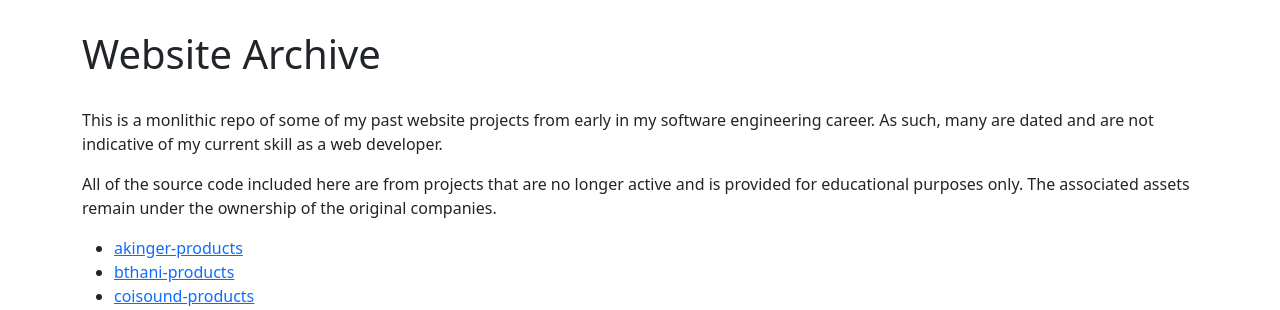
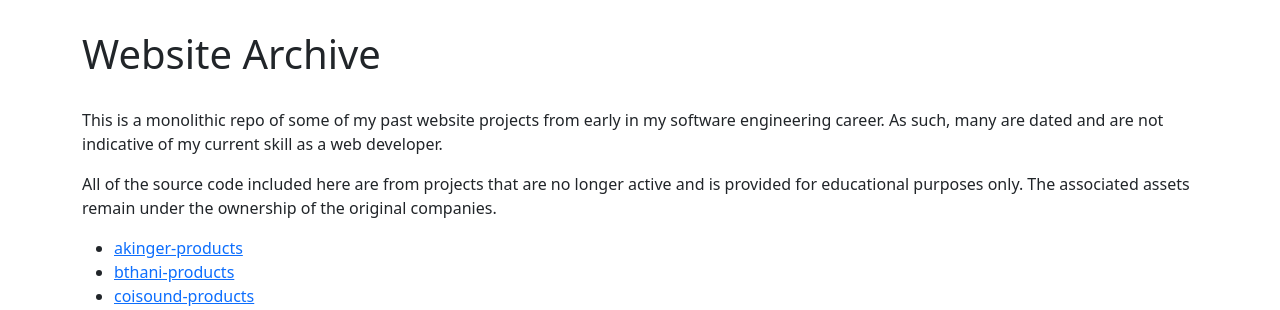
Before and after one commit to Justintime50/website-archive, a PHP site: page / in a window 1280 px wide. Shown: the top 310 px of the page. Run offline with PHP 8.4, Linux system fonts and the light colour scheme.

Commit message:
fix: correct typo

```diff
--- a/src/index.php
+++ b/src/index.php
@@ -15,7 +15,7 @@
     <div class="container">
         <h1>Website Archive</h1>
 
-        <p>This is a monlithic repo of some of my past website projects from early in my software engineering career. As such, many are dated and are not indicative of my current skill as a web developer.</p>
+        <p>This is a monolithic repo of some of my past website projects from early in my software engineering career. As such, many are dated and are not indicative of my current skill as a web developer.</p>
         <p>All of the source code included here are from projects that are no longer active and is provided for educational purposes only. The associated assets remain under the ownership of the original companies.</p>
 
         <ul>
```
